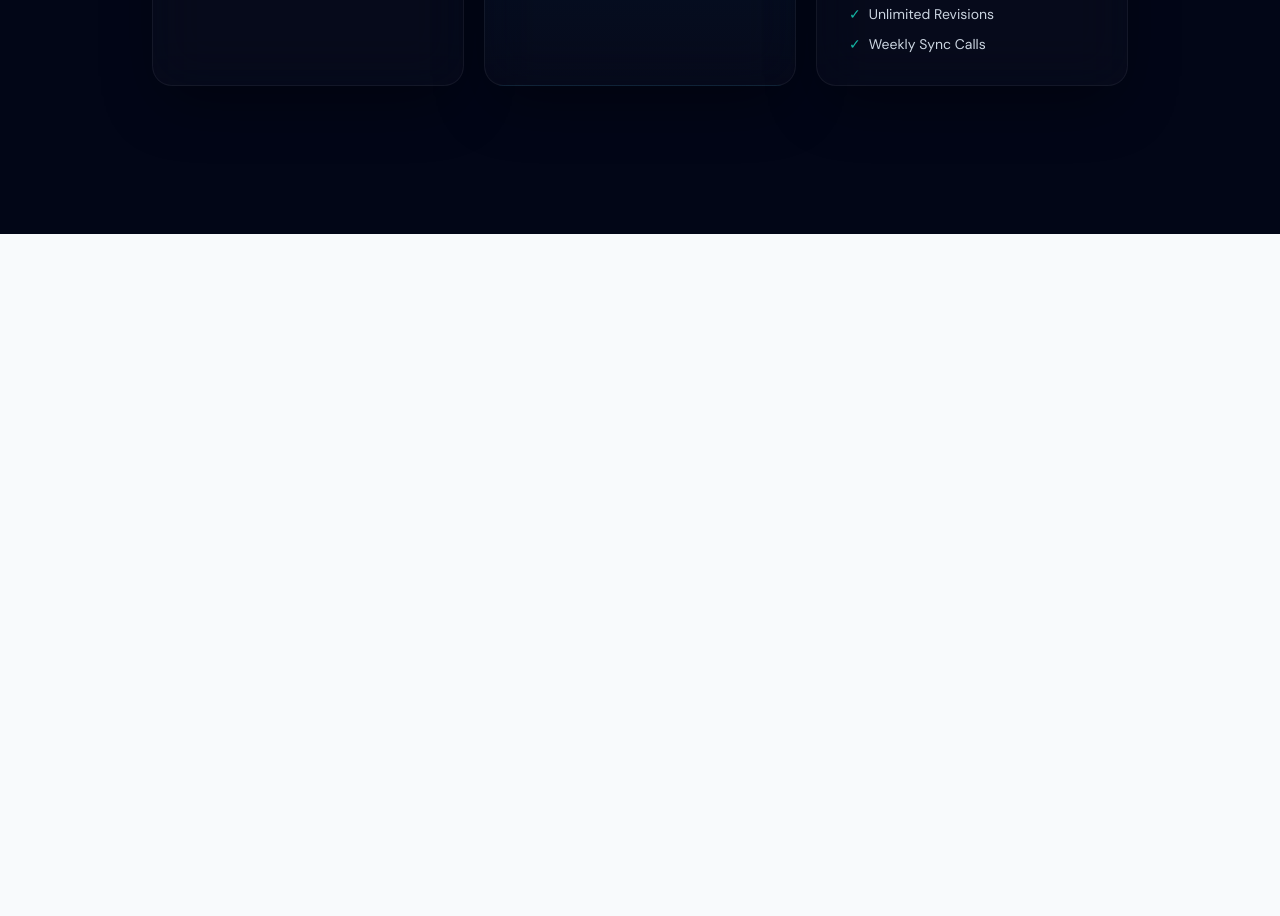
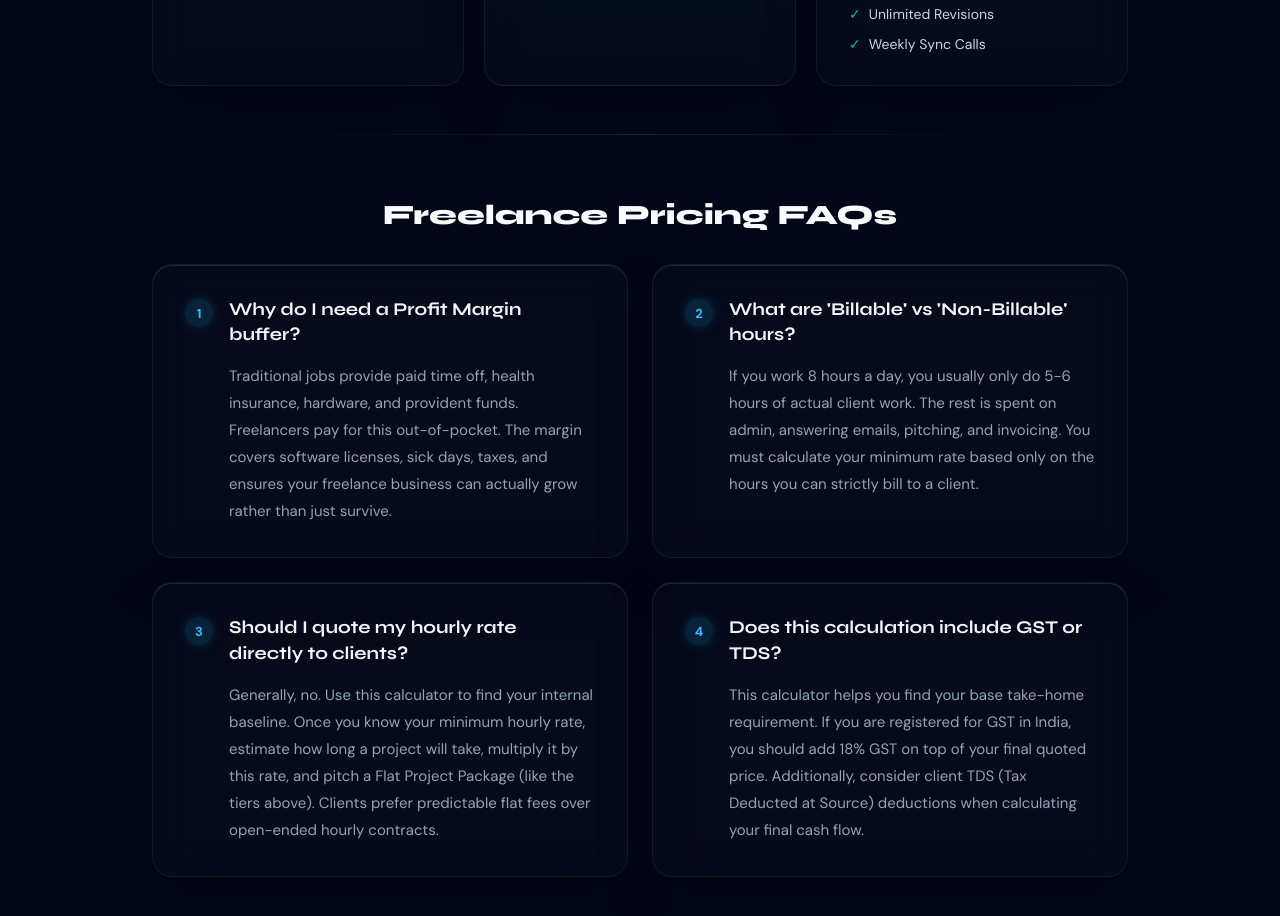
Before and after one commit to daxpatel109/karotools, a React (Vite) app: page /rate-calculator in a window 1280 px wide. Shown: the part 1920-2836 px from the top of the page. Before the commit the page ends 2154 px from the top, so only its background shows below. Built offline with nearby package versions, Linux system fonts and the light colour scheme.

Commit message:
Update RateCalculator.jsx

```diff
--- a/src/RateCalculator.jsx
+++ b/src/RateCalculator.jsx
@@ -8,9 +8,10 @@ export default function RateCalculator() {
   const [hoursPerDay, setHoursPerDay] = useState(6);
   const [profitMargin, setProfitMargin] = useState(20);
 
-  // SEO Injection
+  // 🚀 SEO Meta & JSON-LD Schema Injection
   useEffect(() => {
     document.title = "3D Freelance Rate & Tier Calculator | KaroTools";
+
     let metaDescription = document.querySelector('meta[name="description"]');
     if (!metaDescription) {
       metaDescription = document.createElement('meta');
@@ -18,6 +19,30 @@ export default function RateCalculator() {
       document.head.appendChild(metaDescription);
     }
     metaDescription.content = "Calculate your exact freelance rates and auto-generate SaaS-style tiered pricing packages. Free premium tool with PDF reports.";
+
+    // Software Application Schema for Google Rich Snippets
+    const schemaScript = document.createElement('script');
+    schemaScript.type = 'application/ld+json';
+    schemaScript.innerHTML = JSON.stringify({
+      "@context": "https://schema.org",
+      "@type": "SoftwareApplication",
+      "name": "KaroTools Freelance Rate Calculator",
+      "operatingSystem": "WebBrowser",
+      "applicationCategory": "BusinessApplication",
+      "offers": {
+        "@type": "Offer",
+        "price": "0",
+        "priceCurrency": "INR"
+      },
+      "description": "A free, 3D interactive tool for freelancers to calculate hourly rates and auto-generate client pricing tiers."
+    });
+    document.head.appendChild(schemaScript);
+
+    return () => {
+      if (document.head.contains(schemaScript)) {
+        document.head.removeChild(schemaScript);
+      }
+    };
   }, []);
 
   // Calculation Logic
@@ -28,7 +53,7 @@ export default function RateCalculator() {
   const projectRate = Math.round(withProfit);
   const weeklyRate = Math.round(dailyRate * 5);
 
-  // 🚀 SaaS Tier Generator
+  // SaaS Tier Generator
   const tierStarter = Math.round(hourlyRate * 10);
   const tierPro = Math.round(hourlyRate * 25);
   const tierElite = Math.round(hourlyRate * 50);
@@ -52,7 +77,7 @@ export default function RateCalculator() {
 
   // 🚀 3D ENGINE
   const handleMouseMove = (e, ref) => {
-    if (!ref.current || window.innerWidth < 768) return; // Disable on mobile to prevent scrolling issues
+    if (!ref.current || window.innerWidth < 768) return;
     const rect = ref.current.getBoundingClientRect();
     const x = e.clientX - rect.left;
     const y = e.clientY - rect.top;
@@ -78,7 +103,7 @@ export default function RateCalculator() {
 
   const handleDownloadReport = () => window.print();
 
-  // 🚀 FLUID HYBRID INPUT (Zero-Clipping Architecture)
+  // 🚀 FLUID HYBRID INPUT
   const HybridInput = ({ label, value, setter, min, max, step, prefix = "", suffix = "", color = "#0ea5e9" }) => {
     const percentage = Math.max(0, Math.min(100, ((value - min) / (max - min)) * 100));
 
@@ -234,7 +259,7 @@ export default function RateCalculator() {
           body { background: #ffffff !important; color: #000000 !important; }
           .no-print { display: none !important; }
           .print-only { display: block !important; }
-          .glass-panel { background: #f8fafc !important; border: 1px solid #e2e8f0 !important; box-shadow: none !important; color: #0f172a !important; break-inside: avoid; }
+          .glass-panel { background: #f8fafc !important; border: 1px solid #e2e8f0 !important; box-shadow: none !important; color: #0f172a !important; break-inside: avoid; transform: none !important; }
           .brand-text, .text-gradient { -webkit-text-fill-color: #0f172a !important; background: none !important; color: #0f172a !important; }
           h1, h2, h3, p, span, div { color: #0f172a !important; }
           .print-header { border-bottom: 2px solid #0ea5e9; padding-bottom: 20px; margin-bottom: 30px; }
@@ -331,12 +356,12 @@ export default function RateCalculator() {
 
           {/* SAAS PACKAGE GENERATOR */}
           <div style={{ marginBottom: "48px" }}>
-            <div style={{ display: "flex", justifyContent: "space-between", alignItems: "flex-end", marginBottom: "24px", flexWrap: "wrap", gap: "16px" }}>
+            <div className="no-print" style={{ display: "flex", justifyContent: "space-between", alignItems: "flex-end", marginBottom: "24px", flexWrap: "wrap", gap: "16px" }}>
               <div style={{ flex: "1 1 300px" }}>
                 <h2 style={{ fontSize: "clamp(24px, 5vw, 28px)", fontWeight: "800", fontFamily: "'Syne',sans-serif", color: "#f8fafc", marginBottom: "8px" }}>Client Packaging Matrix</h2>
                 <p style={{ color: "#94a3b8", fontSize: "clamp(14px, 3vw, 15px)" }}>Never quote hourly again. Pitch these SaaS-style productized tiers based on your rate.</p>
               </div>
-              <button onClick={handleDownloadReport} className="interactive-btn no-print" style={{ padding: "12px 24px", background: "linear-gradient(135deg, #0ea5e9, #2563eb)", color: "#fff", border: "none", borderRadius: "12px", fontWeight: "700", fontSize: "14px", display: "flex", gap: "8px", alignItems: "center", cursor: "pointer", boxShadow: "0 4px 16px rgba(14, 165, 233, 0.3)", whiteSpace: "nowrap" }}>
+              <button onClick={handleDownloadReport} className="interactive-btn" style={{ padding: "12px 24px", background: "linear-gradient(135deg, #0ea5e9, #2563eb)", color: "#fff", border: "none", borderRadius: "12px", fontWeight: "700", fontSize: "14px", display: "flex", gap: "8px", alignItems: "center", cursor: "pointer", boxShadow: "0 4px 16px rgba(14, 165, 233, 0.3)", whiteSpace: "nowrap" }}>
                 📄 Export PDF Report
               </button>
             </div>
@@ -402,6 +427,34 @@ export default function RateCalculator() {
           </div>
         </div>
 
+        {/* 🚀 SEO FAQ Section */}
+        <div className="no-print" style={{ position: "relative", marginTop: "40px" }}>
+          <div style={{ position: "absolute", top: 0, left: "10%", right: "10%", height: "1px", background: "linear-gradient(90deg, transparent, rgba(255,255,255,0.1), transparent)" }} />
+
+          <div style={{ paddingTop: "64px", paddingBottom: "20px" }}>
+            <h2 style={{ fontSize: "clamp(24px, 5vw, 28px)", fontWeight: "800", fontFamily: "'Syne',sans-serif", color: "#f8fafc", marginBottom: "32px", textAlign: "center" }}>Freelance Pricing FAQs</h2>
+
+            <div className="responsive-grid" style={{ gap: "24px" }}>
+              {[
+                { q: "Why do I need a Profit Margin buffer?", a: "Traditional jobs provide paid time off, health insurance, hardware, and provident funds. Freelancers pay for this out-of-pocket. The margin covers software licenses, sick days, taxes, and ensures your freelance business can actually grow rather than just survive." },
+                { q: "What are 'Billable' vs 'Non-Billable' hours?", a: "If you work 8 hours a day, you usually only do 5-6 hours of actual client work. The rest is spent on admin, answering emails, pitching, and invoicing. You must calculate your minimum rate based only on the hours you can strictly bill to a client." },
+                { q: "Should I quote my hourly rate directly to clients?", a: "Generally, no. Use this calculator to find your internal baseline. Once you know your minimum hourly rate, estimate how long a project will take, multiply it by this rate, and pitch a Flat Project Package (like the tiers above). Clients prefer predictable flat fees over open-ended hourly contracts." },
+                { q: "Does this calculation include GST or TDS?", a: "This calculator helps you find your base take-home requirement. If you are registered for GST in India, you should add 18% GST on top of your final quoted price. Additionally, consider client TDS (Tax Deducted at Source) deductions when calculating your final cash flow." }
+              ].map((item, i) => (
+                <div key={item.q} className="glass-panel" style={{ padding: "clamp(24px, 4vw, 32px)", borderRadius: "20px" }}>
+                  <div style={{ display: "flex", alignItems: "flex-start", gap: "16px", marginBottom: "16px" }}>
+                    <div style={{ background: "rgba(14, 165, 233, 0.15)", color: "#38bdf8", width: "28px", height: "28px", borderRadius: "50%", display: "flex", alignItems: "center", justifyContent: "center", fontSize: "13px", fontWeight: "800", flexShrink: 0, marginTop: "2px", boxShadow: "0 0 12px rgba(14, 165, 233, 0.2)" }}>
+                      {i + 1}
+                    </div>
+                    <h3 style={{ fontSize: "clamp(16px, 3vw, 18px)", fontWeight: "700", color: "#f1f5f9", fontFamily: "'Syne',sans-serif", lineHeight: "1.4" }}>{item.q}</h3>
+                  </div>
+                  <p style={{ fontSize: "clamp(14px, 2.5vw, 15px)", color: "#94a3b8", lineHeight: "1.8", paddingLeft: "44px" }}>{item.a}</p>
+                </div>
+              ))}
+            </div>
+          </div>
+        </div>
+
       </div>
     </div>
   );
```
